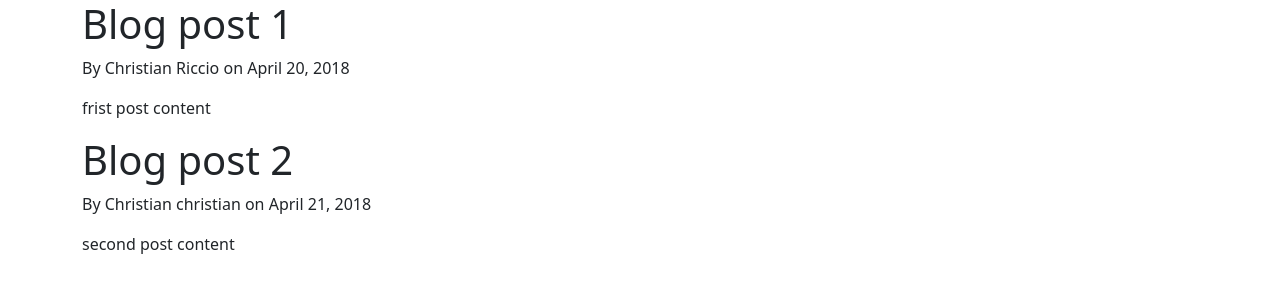
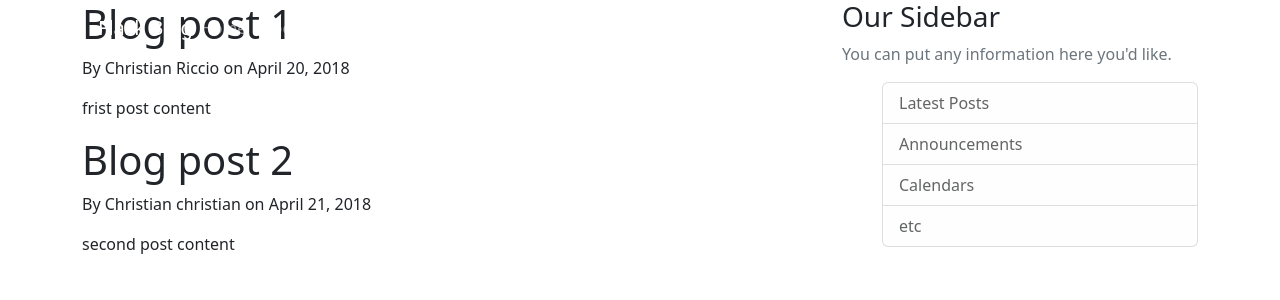
Before and after one commit to christianriccio/web-app, a Flask app: page / in a window 1280 px wide. Shown: the top 300 px of the page. Run offline with Flask 2, Linux system fonts and the light colour scheme.

Commit message:
new elements

```diff
--- a/backend/templates/layout.html
+++ b/backend/templates/layout.html
@@ -15,9 +15,47 @@
     {% endif %}
 </head>
 <body>
-    <div class="container">
-        {% block content %}{% endblock %}
-    </div>
+    <header class="site-header">
+        <nav class="navbar navbar-expand-md navbar-dark bg-steel fixed-top">
+          <div class="container">
+            <a class="navbar-brand mr-4" href="/">Flask Blog</a>
+            <button class="navbar-toggler" type="button" data-toggle="collapse" data-target="#navbarToggle" aria-controls="navbarToggle" aria-expanded="false" aria-label="Toggle navigation">
+              <span class="navbar-toggler-icon"></span>
+            </button>
+            <div class="collapse navbar-collapse" id="navbarToggle">
+              <div class="navbar-nav mr-auto">
+                <a class="nav-item nav-link" href="/">Home</a>
+                <a class="nav-item nav-link" href="/about">About</a>
+              </div>
+              <!-- Navbar Right Side -->
+              <div class="navbar-nav">
+                <a class="nav-item nav-link" href="/login">Login</a>
+                <a class="nav-item nav-link" href="/register">Register</a>
+              </div>
+            </div>
+          </div>
+        </nav>
+      </header>
+     <main role="main" class="container">
+        <div class="row">
+        <div class="col-md-8">
+            {% block content %}{% endblock %}
+        </div>
+        <div class="col-md-4">
+            <div class="content-section">
+            <h3>Our Sidebar</h3>
+            <p class='text-muted'>You can put any information here you'd like.
+                <ul class="list-group">
+                <li class="list-group-item list-group-item-light">Latest Posts</li>
+                <li class="list-group-item list-group-item-light">Announcements</li>
+                <li class="list-group-item list-group-item-light">Calendars</li>
+                <li class="list-group-item list-group-item-light">etc</li>
+                </ul>
+            </p>
+            </div>
+        </div>
+        </div>
+     </main>
 
     <script src="https://cdn.jsdelivr.net/npm/@popperjs/core@2.11.6/dist/umd/popper.min.js" integrity="sha384-oBqDVmMz9ATKxIep9tiCxS/Z9fNfEXiDAYTujMAeBAsjFuCZSmKbSSUnQlmh/jp3" crossorigin="anonymous"></script>
     <script src="https://cdn.jsdelivr.net/npm/bootstrap@5.2.3/dist/js/bootstrap.min.js" integrity="sha384-cuYeSxntonz0PPNlHhBs68uyIAVpIIOZZ5JqeqvYYIcEL727kskC66kF92t6Xl2V" crossorigin="anonymous"></script>
```
